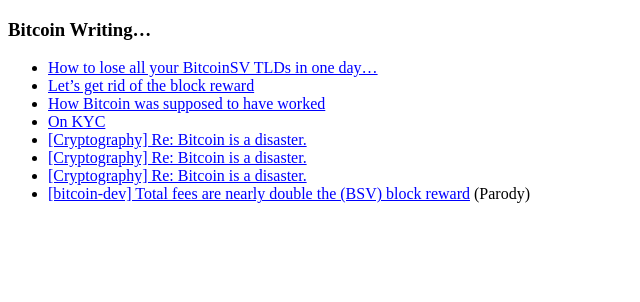
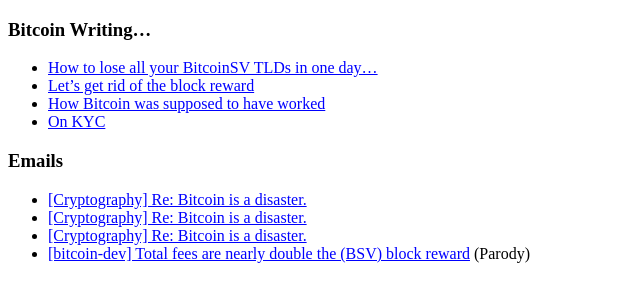
Before and after one commit to 0x000m/0x000m.github.io, a Jekyll site: the page built from bitcoin/index.md, in a window 1280 px wide. Shown: the top 302 px of the page, without its empty margins (0-640 px from the left). Built offline with Jekyll 4.4.1, drawn with Linux system fonts in a browser that asks for light colours.

Commit message:
Update index.md

```diff
--- a/bitcoin/index.md
+++ b/bitcoin/index.md
@@ -9,6 +9,9 @@
 - [Let's get rid of the block reward](/bitcoin/7.txt)
 - [How Bitcoin was supposed to have worked](/bitcoin/1.txt)
 - [On KYC](/bitcoin/2.txt)
+
+### Emails
+
 - [[Cryptography] Re: Bitcoin is a disaster.](/bitcoin/3.txt)
 - [[Cryptography] Re: Bitcoin is a disaster.](/bitcoin/4.txt)
 - [[Cryptography] Re: Bitcoin is a disaster.](/bitcoin/5.txt)
```
